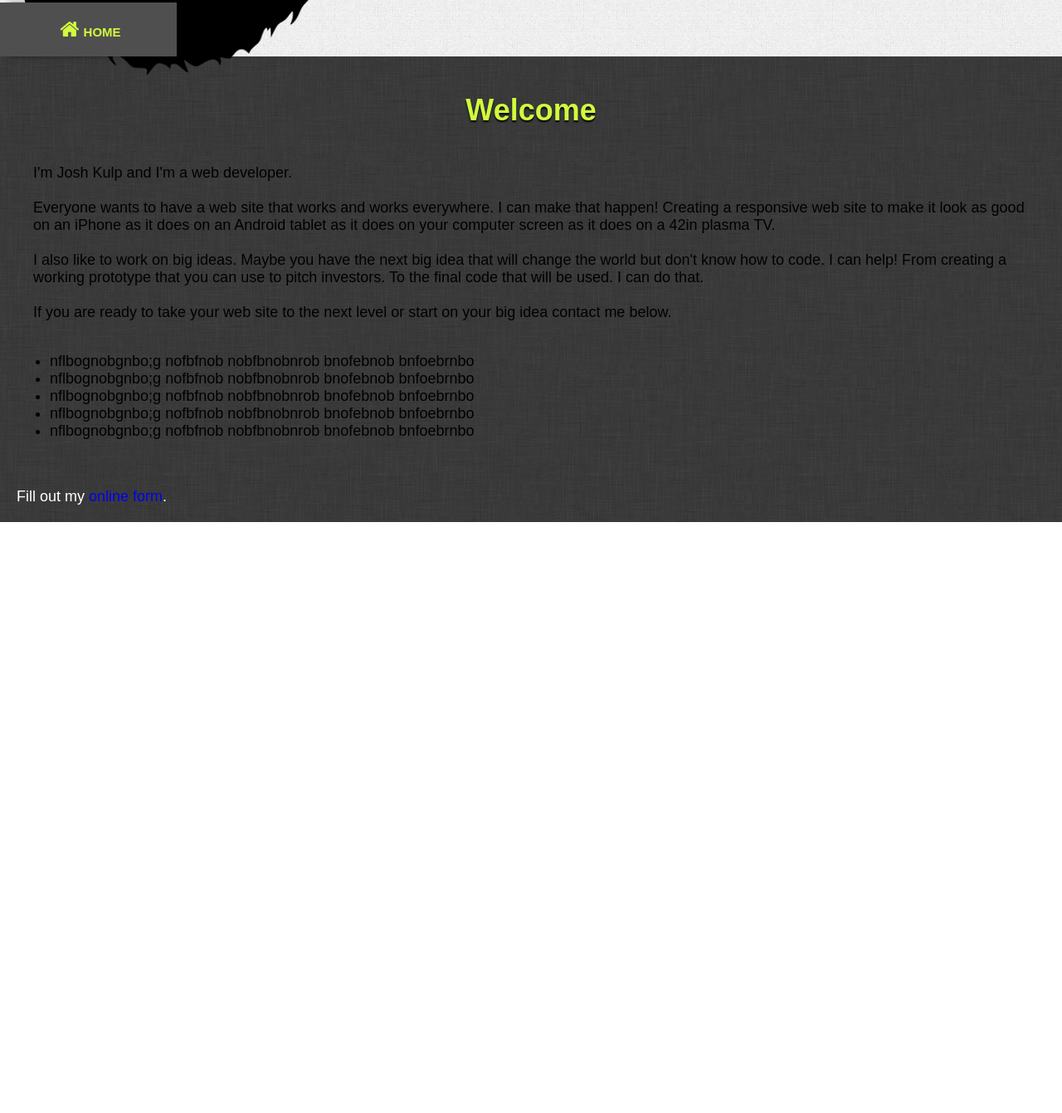
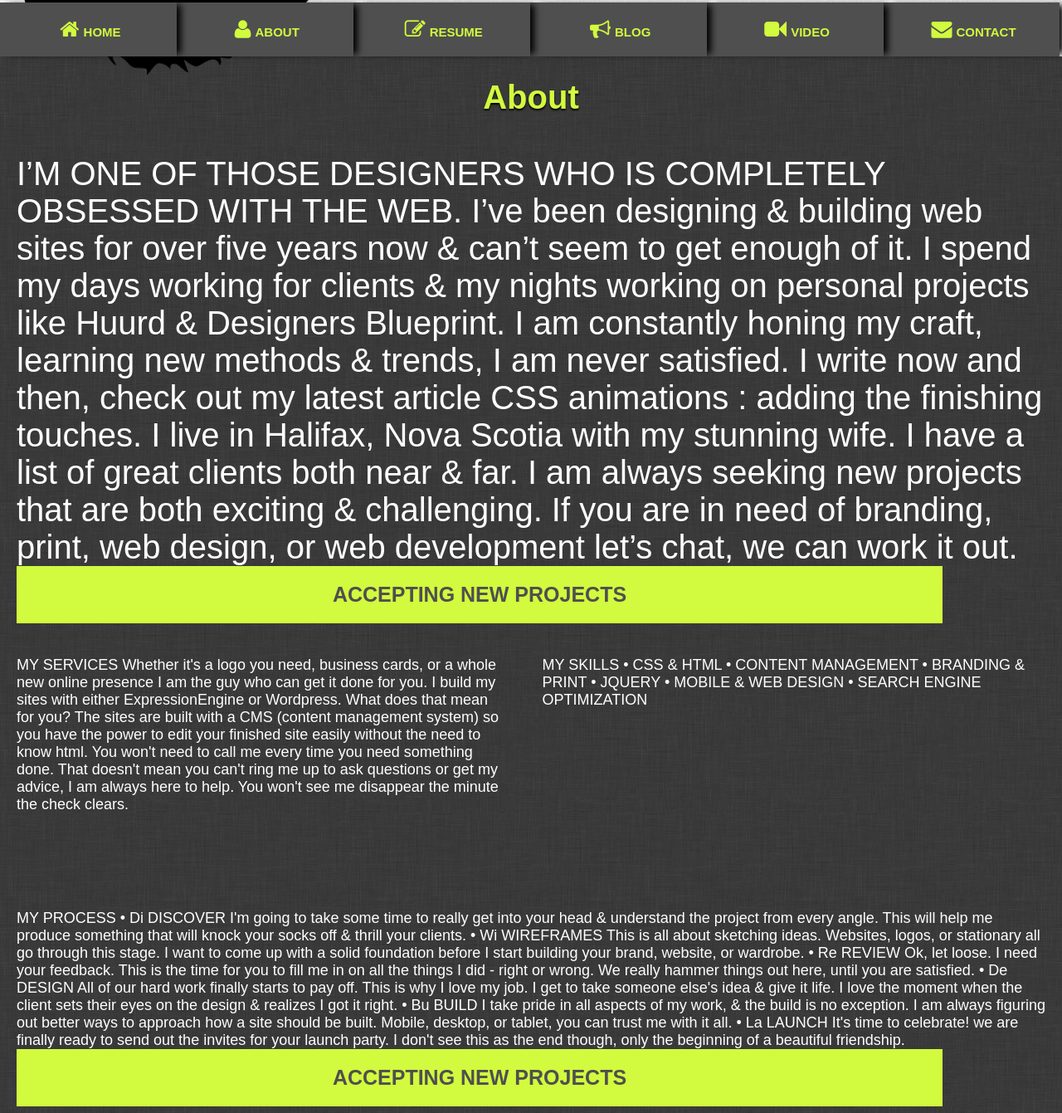
Before and after one commit to JoshRKulp/Web_Site_V1, a plain HTML site: page about.html in a window 1280 px wide. Shown: the part 259-1600 px from the top of the page at 83% size. Before the commit the page ends 888 px from the top, so only its background shows below. Drawn offline with nearby package versions, Linux system fonts and the light colour scheme; a script that the page names is missing; files whose address does not match are found by name.

Commit message:
5-29-2013 Updated individual pages

```diff
--- a/about.html
+++ b/about.html
@@ -1,106 +1,130 @@
 <html>
 <head>
-<title>Josh Kulp - Web Developer</title>
+<title>Josh Kulp - Web Developer @JoshRKulp</title>
 <link href="css/global.css" rel="stylesheet" type="text/css"/>
-<!--[if IE]>
-	<link href="css/ie-global.css" rel="stylesheet" type="text/css"/>
-<![endif]-->
+<meta name="viewport" content="width=device-width, initial-scale=1.0">
 </head>
 <body>
+<a name ="top">
 <div class="logo">
-	<a href="index.html"><img src=".\img\beard2.png">
+	<a href="#"><img src=".\img\beard2.png">
 	<h1>Josh Kulp</h1>
 	<h3>Web Developer</h3></a>
 </div>
 <div class="socialLinks">
-	<a href="http://twitter.com/kulptech"><i class="icon-">&#xf099;</i></a>
-	<a href="http://facebook.com/joshrkulp"><i class="icon-">&#xf09a;</i></a>
-	<a href="https://github.com/jk21635"><i class="icon-">&#xf09b;</i></a>
+	<a href="#"><i class="icon-">&#xf099;</i></a>
+	<a href="#"><i class="icon-">&#xf09a;</i></a>
+	<a href="#"><i class="icon-">&#xf09b;</i></a>
+	<a href="#"><i class="icon-">&#xf0d5;</i></a>
 </div>
 <div class="nav-wrap" id="nav-wrap">
-	<nav class="main-nav">
+	<div class="main-nav">
 		<a class="nav-show" id="nav-show" href="#"><span data-icon="&#xf0c9" aria-hidden="true"></span></a>
-		<a href="index.html"><span data-icon="&#xf015" aria-hidden="true"></span>Home</a>>
-	</nav>
+		<a href="index.html"><span data-icon="&#xf015" aria-hidden="true"></span>Home</a>
+		<a href="about.html"><span data-icon="&#xf007" aria-hidden="true"></span>About</a>
+		<a href="resume.html"><span data-icon="&#xf044" aria-hidden="true"></span>Resume</a>
+		<a href="speaking.html"><span data-icon="&#xf0a1" aria-hidden="true"></span>Blog</a>
+		<a href="video.html"><span data-icon="&#xf03d" aria-hidden="true"></span>Video</a>
+		<a href="contact.html"><span data-icon="&#xf0e0" aria-hidden="true"></span>Contact</a>
+	</div>
 </div>
 <div class="page-wrap" id="page-wrap">
 	<div class="grid">
+		<h1>About</h1>
+		<a name ="about">
 		<div class="grid-1-1">
-			<div class="module-1">
-				<h1>Welcome</h1>
-				<p> I'm Josh Kulp and I'm a web developer.
-				<br><br>
-				Everyone wants to have a web site that works and works everywhere. I can make that happen! Creating a responsive web site to make it look as good on an iPhone as it does on an Android tablet as it does on your computer screen as it does on a 42in plasma TV.
-				<br><br>
-				I also like to work on big ideas. Maybe you have the next big idea that will change the world but don't know how to code. I can help! From creating a working prototype that you can use to pitch investors. To the final code that will be used. I can do that.
-				<br><br>
-				If you are ready to take your web site to the next level or start on your big idea contact me below.
-				</p>
-				<div id="modual">
-					<ul>
-						<li>nflbognobgnbo;g
-							nofbfnob
-							nobfbnobnrob
-							bnofebnob
-							bnfoebrnbo
-						</li>
-						<li>nflbognobgnbo;g
-							nofbfnob
-							nobfbnobnrob
-							bnofebnob
-							bnfoebrnbo
-						</li>
-						<li>nflbognobgnbo;g
-							nofbfnob
-							nobfbnobnrob
-							bnofebnob
-							bnfoebrnbo
-						</li>
-						<li>nflbognobgnbo;g
-							nofbfnob
-							nobfbnobnrob
-							bnofebnob
-							bnfoebrnbo
-						</li>
-						<li>nflbognobgnbo;g
-							nofbfnob
-							nobfbnobnrob
-							bnofebnob
-							bnfoebrnbo
-						</li>
-					</ul>
-				</div>
+			<div class="module big">
+			I’M ONE OF THOSE DESIGNERS WHO IS COMPLETELY OBSESSED WITH THE WEB.
+			I’ve been designing & building web sites for over five years now & can’t seem to get enough of it. I spend my days working for clients & my nights working on personal projects like Huurd & Designers Blueprint. I am constantly honing my craft, learning new methods & trends, I am never satisfied. I write now and then, check out my latest article CSS animations : adding the finishing touches.
+			I live in Halifax, Nova Scotia with my stunning wife. I have a list of great clients both near & far. I am always seeking new projects that are both exciting & challenging. If you are in need of branding, print, web design, or web development let’s chat, we can work it out.
+
+			<a href="contact.html" class="button">Accepting New Projects</a>
 			</div>
 		</div>
-		<div class="grid-1-3">
-		</div>
-		<div class="grid-1-3">
+
+		<div class="grid-1-2">
 			<div class="module">
-				<div id="wufoo-z7x3p3">
-					Fill out my <a href="http://joshkulp.wufoo.com/forms/z7x3p3">online form</a>.
-				</div>
-					<script type="text/javascript">var z7x3p3;(function(d, t) {
-					var s = d.createElement(t), options = {
-					'userName':'joshkulp',
-					'formHash':'z7x3p3',
-					'autoResize':true,
-					'height':'464',
-					'async':true,
-					'header':'show'};
-					s.src = ('https:' == d.location.protocol ? 'https://' : 'http://') + 'wufoo.com/scripts/embed/form.js';
-					s.onload = s.onreadystatechange = function() {
-					var rs = this.readyState; if (rs) if (rs != 'complete') if (rs != 'loaded') return;
-					try { z7x3p3 = new WufooForm();z7x3p3.initialize(options);z7x3p3.display(); } catch (e) {}};
-					var scr = d.getElementsByTagName(t)[0], par = scr.parentNode; par.insertBefore(s, scr);
-					})(document, 'script');</script>
+				MY SERVICES
+				Whether it's a logo you need, business cards, or a whole new online presence I am the guy who can get it done for you. I build my sites with either ExpressionEngine or Wordpress. What does that mean for you? The sites are built with a CMS (content management system) so you have the power to edit your finished site easily without the need to know html. You won't need to call me every time you need something done.
+				That doesn't mean you can't ring me up to ask questions or get my advice, I am always here to help. You won't see me disappear the minute the check clears.
+
+			</p>
 			</div>
 		</div>
-		<div class="grid-1-3">
+		<div class="grid-1-2">
+			<div class="module">
+				MY SKILLS
+				•	CSS & HTML
+				•	CONTENT MANAGEMENT
+				•	BRANDING & PRINT
+				•	JQUERY
+				•	MOBILE & WEB DESIGN
+				•	SEARCH ENGINE OPTIMIZATION
+
+			</p>
+			</div>
+		</div>
+		<div class="grid-1-1">
+			<div class="module">
+				MY PROCESS
+				•	Di
+				DISCOVER
+				I'm going to take some time to really get into your head & understand the project from every angle. This will help me produce something that will knock your socks off & thrill your clients.
+				•	Wi
+				WIREFRAMES
+				This is all about sketching ideas. Websites, logos, or stationary all go through this stage. I want to come up with a solid foundation before I start building your brand, website, or wardrobe.
+				•	Re
+				REVIEW
+				Ok, let loose. I need your feedback. This is the time for you to fill me in on all the things I did - right or wrong. We really hammer things out here, until you are satisfied.
+				•	De
+				DESIGN
+				All of our hard work finally starts to pay off. This is why I love my job. I get to take someone else's idea & give it life. I love the moment when the client sets their eyes on the design & realizes I got it right.
+				•	Bu
+				BUILD
+				I take pride in all aspects of my work, & the build is no exception. I am always figuring out better ways to approach how a site should be built. Mobile, desktop, or tablet, you can trust me with it all.
+				•	La
+				LAUNCH
+				It's time to celebrate! we are finally ready to send out the invites for your launch party. I don't see this as the end though, only the beginning of a beautiful friendship.
+
+			<a href="contact.html" class="button">Accepting New Projects</a>
+			</div>
+		</div>
+	</div>
+	<div class="grid1">
+		<div class="grid-1-1">
+			<div class="footermap">
+				<iframe width="100%" height="400" frameborder="0" scrolling="no" marginheight="0" marginwidth="0" src="https://maps.google.com/maps?q=1970+Ironton+Dr,+Columbus,+OH&amp;layer=c&amp;sll=39.913190,-83.114879&amp;cbp=13,161.83,,0,6.42&amp;cbll=39.913475,-83.114864&amp;hl=en&amp;ie=UTF8&amp;hq=&amp;hnear=1970+Ironton+Dr,+Columbus,+Ohio+43228&amp;t=m&amp;panoid=cxaQWa02E7Fay6QxdFTVuQ&amp;source=embed&amp;ll=39.906066,-83.114834&amp;spn=0.025941,0.060081&amp;z=14&amp;output=svembed"></iframe>
+			</div>
+		<div class="footerbox">
+			<p>
+			Address: 1970 Ironton dr, Columbus, OH 43228
+			<br>Phone: <a href="tel:6143521434">(614)352-1434</a>
+			</p>
+		</div>
 		</div>
 	</div>
 </div>
 <script src="http://code.jquery.com/jquery-latest.min.js"
         type="text/javascript"></script>
+<script src="./js/jquery.fitvids.js"></script>
 <script src="./js/global.js"></script>
+<script src="./js/jquery.mb.YTPlayer.js"></script>
+<script>
+
+		jQuery(function(){
+			jQuery(".player").mb_YTPlayer();
+		});
+
+</script>
+<script>
+  (function(i,s,o,g,r,a,m){i['GoogleAnalyticsObject']=r;i[r]=i[r]||function(){
+  (i[r].q=i[r].q||[]).push(arguments)},i[r].l=1*new Date();a=s.createElement(o),
+  m=s.getElementsByTagName(o)[0];a.async=1;a.src=g;m.parentNode.insertBefore(a,m)
+  })(window,document,'script','//www.google-analytics.com/analytics.js','ga');
+
+  ga('create', 'UA-40514676-1', 'joshkulp.com');
+  ga('send', 'pageview');
+
+</script>
 </body>
 </html>
--- a/scss/global.scss
+++ b/scss/global.scss
@@ -123,7 +123,6 @@ h1{
 
 .button{
 			display: inline-block;
-			//need to become a caculation
 			width: 90%;
 			padding: $padding;
 			background: $c;
```
Also changed, not shown: contact.html (+7 -8 lines), resume.html (+6 -7 lines), speaking.html (+6 -7 lines), video.html (+7 -8 lines).
